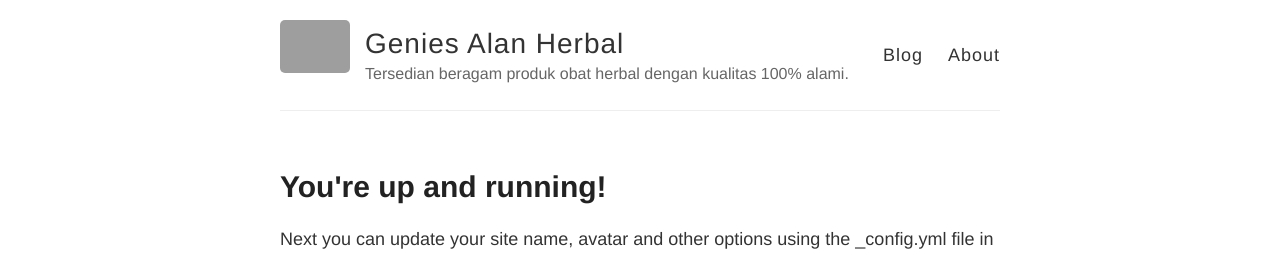
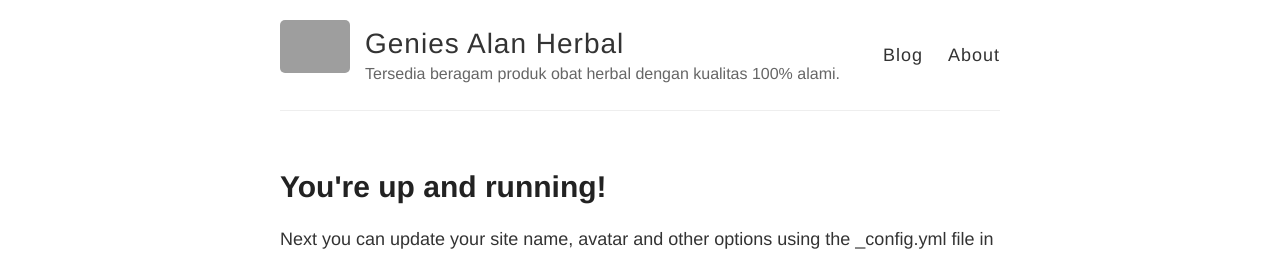
Before and after one commit to geniesalanherbal/geniesalanherbal.github.io, a Jekyll site: the page built from index.html, in a window 1280 px wide. Shown: the top 255 px of the page. Built offline with Jekyll 4.4.1, drawn with Linux system fonts in a browser that asks for light colours; grey boxes are pictures that could not be loaded.

Commit message:
Update _config.yml

```diff
--- a/_config.yml
+++ b/_config.yml
@@ -6,7 +6,7 @@
 name: Genies Alan Herbal
 
 # Short bio or description (displayed in the header)
-description: Tersedian beragam produk obat herbal dengan kualitas 100% alami.
+description: Tersedia beragam produk obat herbal dengan kualitas 100% alami.
 
 # URL of your avatar or profile pic (you could use your GitHub profile pic)
 avatar: https://raw.githubusercontent.com/barryclark/jekyll-now/master/images/jekyll-logo.png
```
